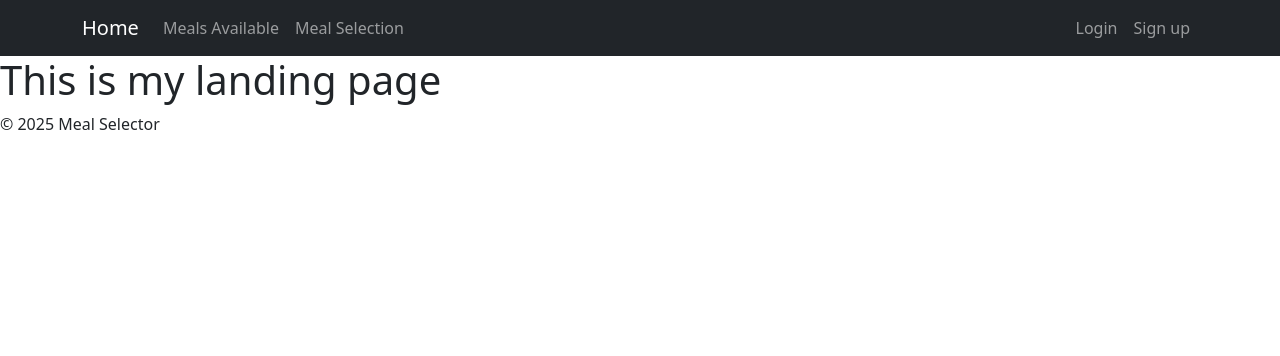
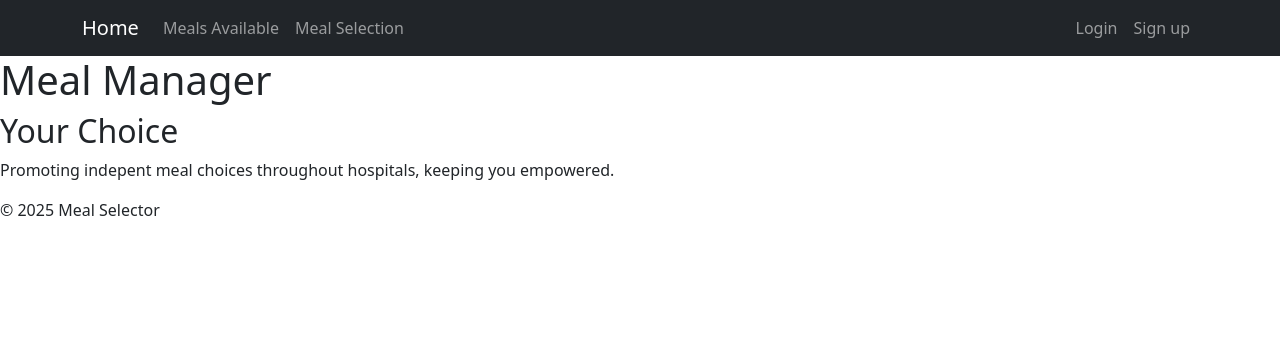
Before and after one commit to Luca-maxwell99/hospitalmeals, a Django app: template meals/templates/meals/home.html in a window 1280 px wide. Shown: the top 356 px of the page. Run offline with Django 3.2, Linux system fonts and the light colour scheme; the template is opened without the code that fills it, so the values that code supplies are empty.

Commit message:
update meals model with images from cloudinary

```diff
--- a/config/settings.py
+++ b/config/settings.py
@@ -35,6 +35,8 @@ INSTALLED_APPS = [
     'allauth',
     'allauth.account',
     'allauth.socialaccount',
+    'cloudinary_storage',
+    'cloudinary',
     'meals',
     'meal_selection',
 ]
--- a/meals/models.py
+++ b/meals/models.py
@@ -1,4 +1,5 @@
 from django.db import models
+from cloudinary.models import CloudinaryField
 
 # Create your models here.
 class Meal(models.Model):
@@ -10,6 +11,7 @@ class Meal(models.Model):
     is_main = models.BooleanField(default=False)
     is_side = models.BooleanField(default=False)
     id = models.AutoField(primary_key=True)
+    featured_image = CloudinaryField('image', default='placeholder')
 
     def __str__(self):
         return self.name
--- a/meals/templates/meals/home.html
+++ b/meals/templates/meals/home.html
@@ -1,6 +1,10 @@
 {% extends 'meals/base.html' %}
 <!---->
 {% block content %}
-<h1> This is my landing page</h1>
+<h1>Meal Manager</h1>
+<h2>Your Choice</h2>
+
+
+<p>Promoting indepent meal choices throughout hospitals, keeping you empowered.</p>
 
 {% endblock content %}
--- a/requirements.txt
+++ b/requirements.txt
@@ -1,7 +1,9 @@
 asgiref==3.8.1
+cloudinary==1.36.0
 dj-database-url==0.5.0
+dj3-cloudinary-storage==0.0.6
 Django==4.2.18
-django-allauth==0.57.2
+django-allauth==65.3.1
 gunicorn==20.1.0
 oauthlib==3.2.2
 psycopg2==2.9.10
@@ -9,4 +11,5 @@ PyJWT==2.10.1
 python3-openid==3.2.0
 requests-oauthlib==2.0.0
 sqlparse==0.5.3
+urllib3==1.26.20
 whitenoise==6.5.0
```
Also changed, not shown: meals/templates/meals/meal_list.html (+10 -0 lines), meals/migrations/0004_meal_featured_image.py (added).
